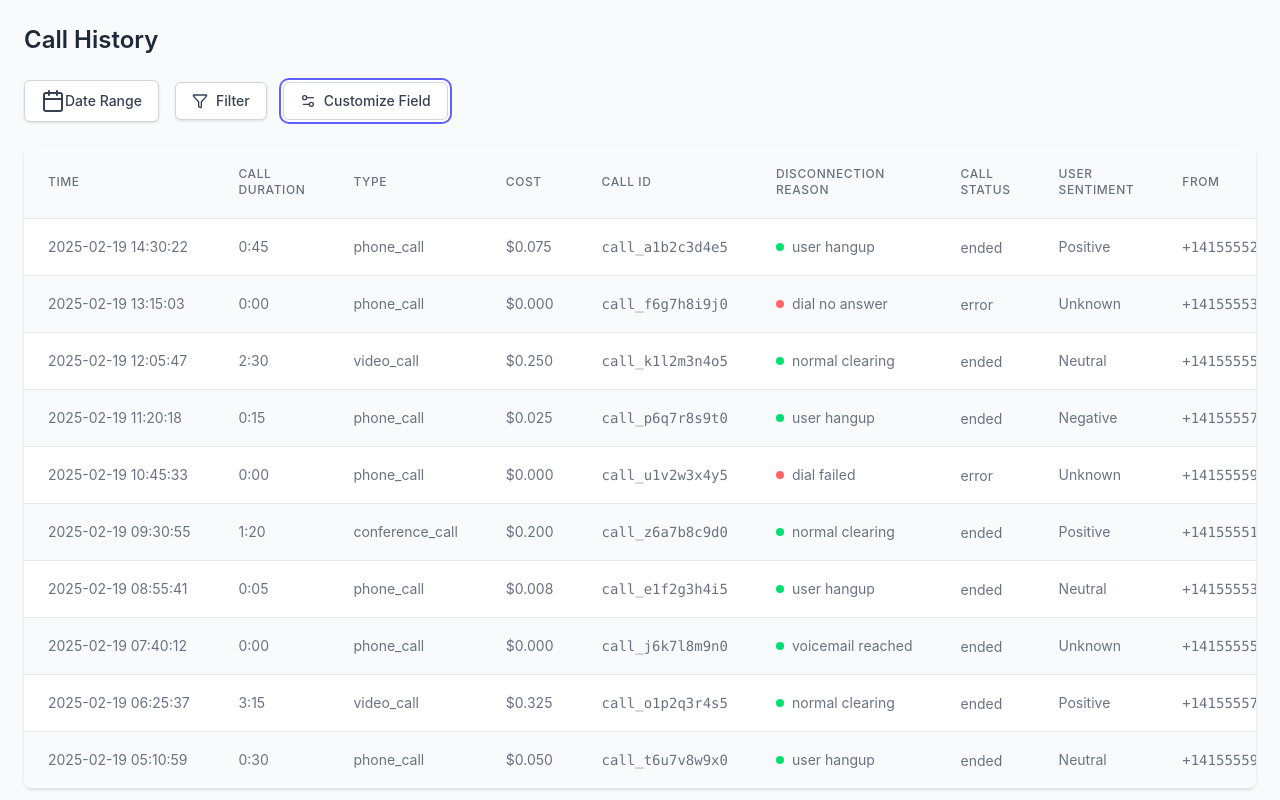
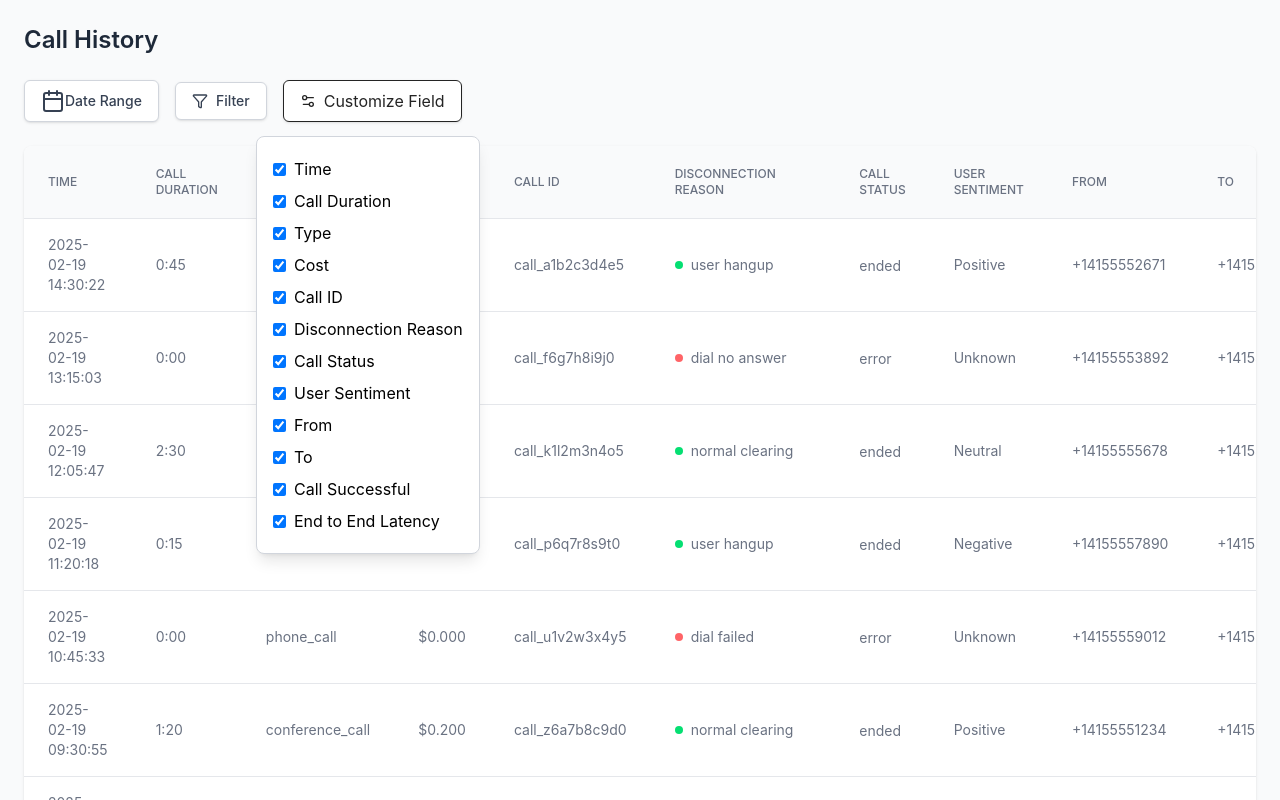
Before and after one commit to developersayem/call-history-app, a React (Vite) app: page / in a window 1280 px wide. Both pictures are taken after a click on the button "Customize Field". Shown: the top 800 px of the page. Built offline with nearby package versions, Linux system fonts and the light colour scheme.

Commit message:
Customize Field added

```diff
--- a/src/components/CallHistoryCom/CallHistoryCom.jsx
+++ b/src/components/CallHistoryCom/CallHistoryCom.jsx
@@ -5,16 +5,30 @@ import { ChevronLeftIcon, ChevronRightIcon, FilterIcon, Settings2Icon } from "lu
 import callHistoryData from "../../data/call-data.js"
 import DateRangePicker from "./DateRangePicker.js"
 
+
+const allFields = [
+    "Time", "Call Duration", "Type", "Cost", "Call ID",
+    "Disconnection Reason", "Call Status", "User Sentiment",
+    "From", "To", "Call Successful", "End to End Latency"
+];
 export default function CallHistory() {
     // const [dateRange, setDateRange] = useState("Date Range")
     const [currentPage, setCurrentPage] = useState(1)
     const [itemsPerPage] = useState(10)
+    const [selectedFields, setSelectedFields] = useState(allFields);
+    const [isDropdownOpen, setIsDropdownOpen] = useState(false);
 
     const indexOfLastItem = currentPage * itemsPerPage
     const indexOfFirstItem = indexOfLastItem - itemsPerPage
     const currentCalls = callHistoryData.slice(indexOfFirstItem, indexOfLastItem)
 
     const totalPages = Math.ceil(callHistoryData.length / itemsPerPage)
+
+    const toggleField = (field) => {
+        setSelectedFields(prev =>
+            prev.includes(field) ? prev.filter(f => f !== field) : [...prev, field]
+        );
+    };
 
     const pageNumbers = useMemo(() => {
         const numbers = []
@@ -51,13 +65,7 @@ export default function CallHistory() {
             <h2 className="text-2xl font-semibold mb-6 text-gray-800">Call History</h2>
 
             <div className="flex flex-wrap items-center gap-4 mb-6">
-                {/* <button
-                    className="flex items-center px-4 py-2 bg-white border border-gray-300 rounded-md shadow-sm text-sm font-medium text-gray-700 hover:bg-gray-50 focus:outline-none focus:ring-2 focus:ring-offset-2 focus:ring-indigo-500"
-                    onClick={() => setDateRange("Custom Date Range")}
-                >
-                    <CalendarIcon className="mr-2 h-4 w-4" />
-                    {dateRange}
-                </button> */}
+
                 <DateRangePicker />
 
                 <button className="flex items-center px-4 py-2 bg-white border border-gray-300 rounded-md shadow-sm text-sm font-medium text-gray-700 hover:bg-gray-50 focus:outline-none focus:ring-2 focus:ring-offset-2 focus:ring-indigo-500">
@@ -65,10 +73,20 @@ export default function CallHistory() {
                     Filter
                 </button>
 
-                <button className="flex items-center px-4 py-2 bg-white border border-gray-300 rounded-md shadow-sm text-sm font-medium text-gray-700 hover:bg-gray-50 focus:outline-none focus:ring-2 focus:ring-offset-2 focus:ring-indigo-500">
+                <button className="flex items-center px-4 py-2 bg-white border rounded-md shadow-sm" onClick={() => setIsDropdownOpen(!isDropdownOpen)}>
                     <Settings2Icon className="mr-2 h-4 w-4" />
                     Customize Field
                 </button>
+                {isDropdownOpen && (
+                    <div className="w-fit absolute left-64 top-32 mt-2 bg-white border border-gray-300 shadow-lg rounded-lg p-4">
+                        {allFields.map(field => (
+                            <label key={field} className="flex items-center text-black space-x-2 py-1">
+                                <input type="checkbox" checked={selectedFields.includes(field)} onChange={() => toggleField(field)} />
+                                <span>{field}</span>
+                            </label>
+                        ))}
+                    </div>
+                )}
             </div>
 
             <div className="bg-white shadow overflow-hidden border-b border-gray-200 sm:rounded-lg">
@@ -76,59 +94,59 @@ export default function CallHistory() {
                     <table className="min-w-full divide-y divide-gray-200">
                         <thead className="bg-gray-50">
                             <tr>
-                                {[
-                                    "Time",
-                                    "Call Duration",
-                                    "Type",
-                                    "Cost",
-                                    "Call ID",
-                                    "Disconnection Reason",
-                                    "Call Status",
-                                    "User Sentiment",
-                                    "From",
-                                    "To",
-                                    "Call Successful",
-                                    "End to End Latency",
-                                ].map((header) => (
-                                    <th
-                                        key={header}
-                                        className="px-6 py-3 text-left text-xs font-medium text-gray-500 uppercase tracking-wider"
-                                    >
-                                        {header}
-                                    </th>
+                                {selectedFields.map(header => (
+                                    <th key={header} className="px-6 py-3 text-left text-xs font-medium text-gray-500 uppercase">{header}</th>
                                 ))}
                             </tr>
                         </thead>
                         <tbody className="bg-white divide-y divide-gray-200">
-                            {currentCalls.map((call, index) => (
-                                <tr key={call.callId} className={index % 2 === 0 ? "bg-white" : "bg-gray-50"}>
-                                    <td className="px-6 py-4 whitespace-nowrap text-sm text-gray-500">{call.time}</td>
-                                    <td className="px-6 py-4 whitespace-nowrap text-sm text-gray-500">{call.duration}</td>
-                                    <td className="px-6 py-4 whitespace-nowrap text-sm text-gray-500">{call.type}</td>
-                                    <td className="px-6 py-4 whitespace-nowrap text-sm text-gray-500">{call.cost}</td>
-                                    <td className="px-6 py-4 whitespace-nowrap text-sm font-mono text-gray-500">{call.callId}</td>
-                                    <td className="px-6 py-4 whitespace-nowrap">
+                            {currentCalls.map(call => (
+                                <tr key={call.callId}>
+                                    {selectedFields.includes("Time") && <td className="px-6 py-4 text-sm text-gray-500">{call.time}</td>}
+                                    {selectedFields.includes("Call Duration") && <td className="px-6 py-4 text-sm text-gray-500">{call.duration}</td>}
+                                    {selectedFields.includes("Type") && <td className="px-6 py-4 text-sm text-gray-500">{call.type}</td>}
+                                    {selectedFields.includes("Cost") && <td className="px-6 py-4 text-sm text-gray-500">{call.cost}</td>}
+                                    {selectedFields.includes("Call ID") && <td className="px-6 py-4 text-sm text-gray-500">{call.callId}</td>}
+                                    {selectedFields.includes("Disconnection Reason") && <td className="px-6 py-4 whitespace-nowrap">
                                         <div className="flex items-center">
                                             <span className={`h-2 w-2 rounded-full mr-2 ${getStatusDotColor(call.callStatus)}`}></span>
                                             <span className="text-sm text-gray-500">{call.disconnectionReason}</span>
                                         </div>
-                                    </td>
-                                    <td className="px-6 py-4 whitespace-nowrap">
+                                    </td>}
+                                    {selectedFields.includes("Call Status") && <td className="px-6 py-4 whitespace-nowrap">
                                         <span className={`text-sm ${getTextColor(call.callStatus)}`}>{call.callStatus}</span>
-                                    </td>
-                                    <td className="px-6 py-4 whitespace-nowrap text-sm text-gray-500">{call.userSentiment}</td>
-                                    <td className="px-6 py-4 whitespace-nowrap text-sm font-mono text-gray-500">{call.from}</td>
-                                    <td className="px-6 py-4 whitespace-nowrap text-sm font-mono text-gray-500">{call.to}</td>
-                                    <td className="px-6 py-4 whitespace-nowrap">
+                                    </td>}
+                                    {selectedFields.includes("User Sentiment") && <td className="px-6 py-4 text-sm text-gray-500">{call.userSentiment}</td>}
+                                    {selectedFields.includes("From") && <td className="px-6 py-4 text-sm text-gray-500">{call.from}</td>}
+                                    {selectedFields.includes("To") && <td className="px-6 py-4 text-sm text-gray-500">{call.to}</td>}
+                                    {selectedFields.includes("Call Successful") && <td className="px-6 py-4 whitespace-nowrap">
                                         <span className={`text-sm ${getTextColor(call.callSuccessful)}`}>{call.callSuccessful}</span>
-                                    </td>
-                                    <td className="px-6 py-4 whitespace-nowrap text-sm text-gray-500">{call.latency || "-"}</td>
+                                    </td>}
+                                    {selectedFields.includes("End to End Latency") && <td className="px-6 py-4 text-sm text-gray-500">{call.latency || "-"}</td>}
                                 </tr>
                             ))}
                         </tbody>
                     </table>
                 </div>
             </div>
+
+
+            {/*
+ <td className="px-6 py-4 whitespace-nowrap">
+                                        <div className="flex items-center">
+                                            <span className={`h-2 w-2 rounded-full mr-2 ${getStatusDotColor(call.callStatus)}`}></span>
+                                            <span className="text-sm text-gray-500">{call.disconnectionReason}</span>
+                                        </div>
+                                    </td>
+ <td className="px-6 py-4 whitespace-nowrap">
+                                        <span className={`text-sm ${getTextColor(call.callStatus)}`}>{call.callStatus}</span>
+                                    </td>
+
+<td className="px-6 py-4 whitespace-nowrap">
+                                        <span className={`text-sm ${getTextColor(call.callSuccessful)}`}>{call.callSuccessful}</span>
+                                    </td>
+*/}
+
 
             <div className="flex flex-wrap items-center justify-between mt-4">
                 <button
```
